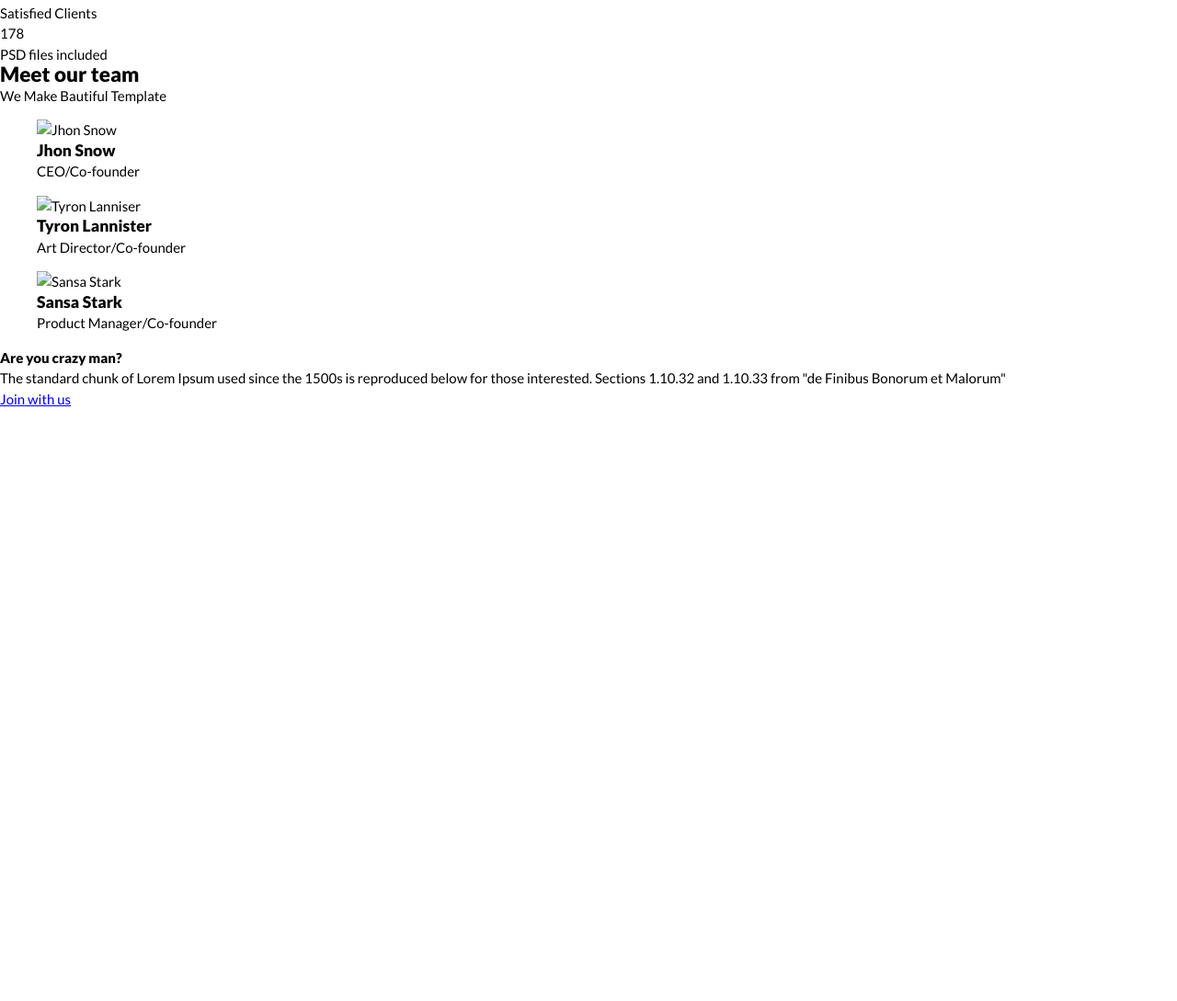
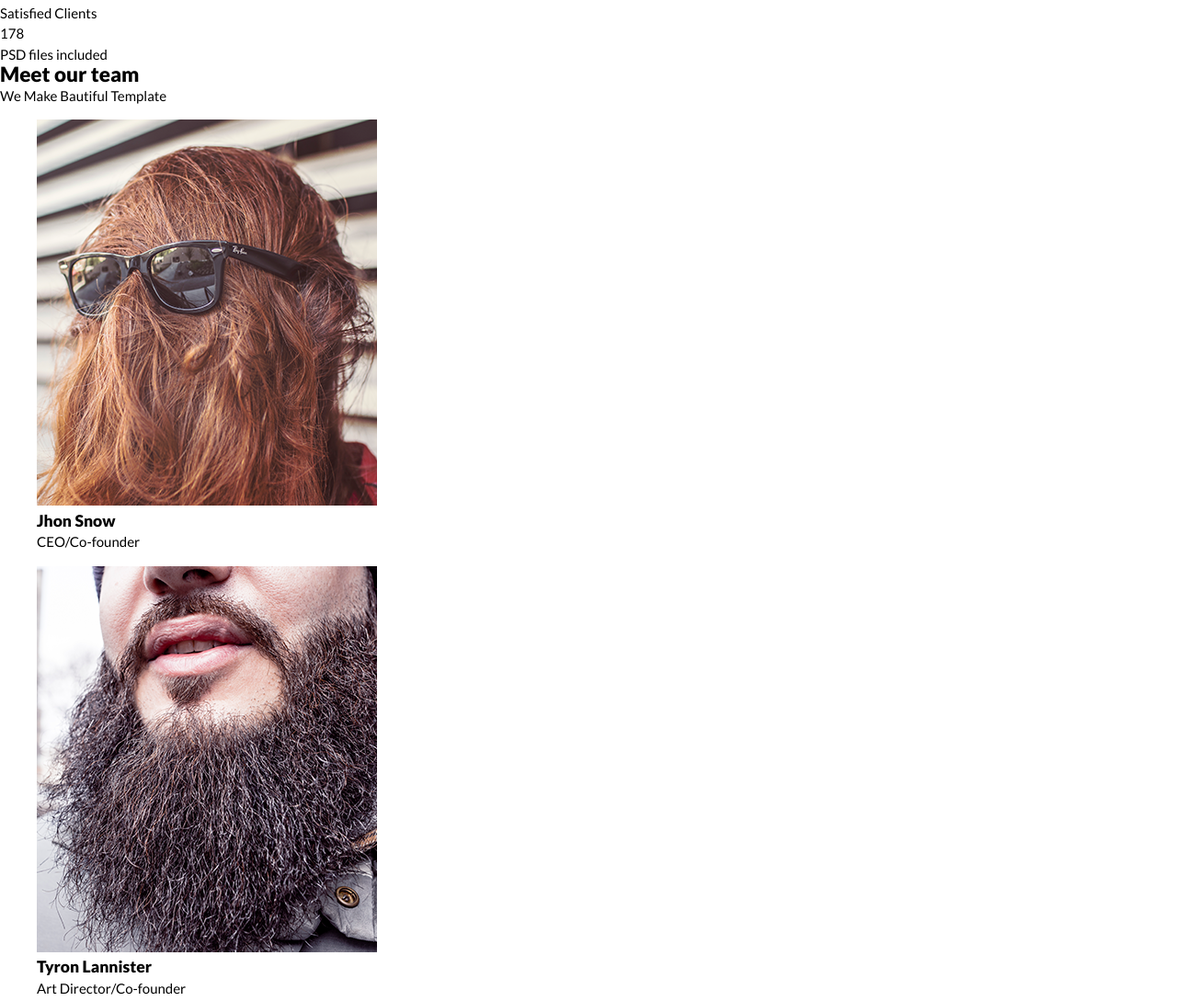
Before and after one commit to SokolovAG/Maglic-LandingPage, a plain HTML site: page index.html in a window 1280 px wide. Shown: the part 4717-5806 px from the top of the page at 92% size. Before the commit the page ends 5162 px from the top, so only its background shows below. Drawn offline with Linux system fonts and the light colour scheme.

Commit message:
fix img links

```diff
--- a/index.html
+++ b/index.html
@@ -245,7 +245,7 @@
     <div class="team__members">
       <div class="team__member  team__member--grid">
         <figure class="team__effect">
-          <img src="team-1.png" alt="Jhon Snow" width="370" height="420" />
+          <img src="img/team-1.png" alt="Jhon Snow" width="370" height="420" />
           <figcaption class="team__member-caption">
             <h3 class="team__member-name">Jhon Snow</h3>
             <p>CEO/Co-founder</p>
@@ -254,7 +254,7 @@
       </div>
       <div class="team__member  team__member--grid">
         <figure class="team__effect">
-          <img src="team-2.png" alt="Tyron Lanniser" width="370" height="420" />
+          <img src="img/team-2.png" alt="Tyron Lanniser" width="370" height="420" />
           <figcaption class="team__member-caption">
             <h3 class="team__member-name">Tyron Lannister</h3>
             <p>Art Director/Co-founder</p>
@@ -263,7 +263,7 @@
       </div>
       <div class="team__member  team__member--grid">
         <figure class="team__effect">
-          <img src="team-3.png" alt="Sansa Stark" width="370" height="420" />
+          <img src="img/team-3.png" alt="Sansa Stark" width="370" height="420" />
           <figcaption class="team__member-caption">
             <h3 class="team__member-name">Sansa Stark</h3>
             <p>Product Manager/Co-founder</p>
```
